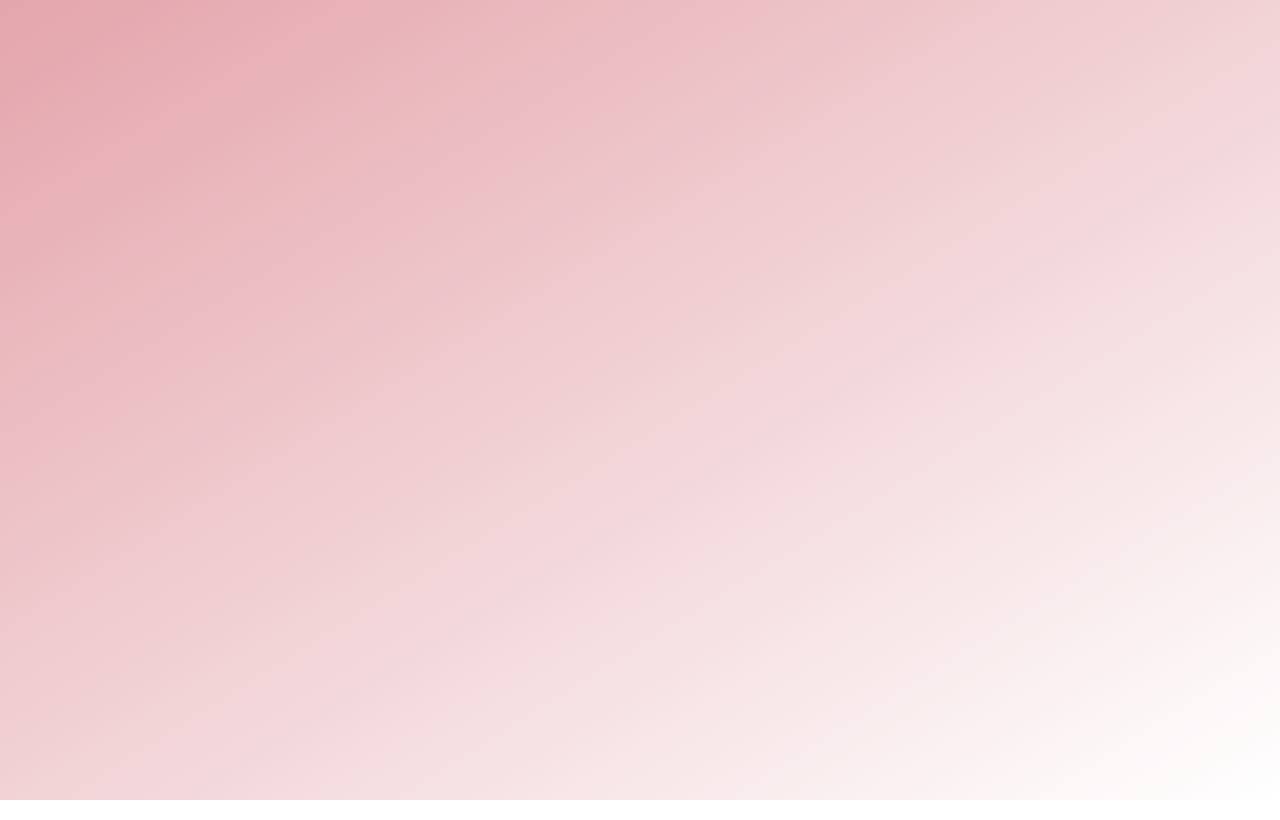
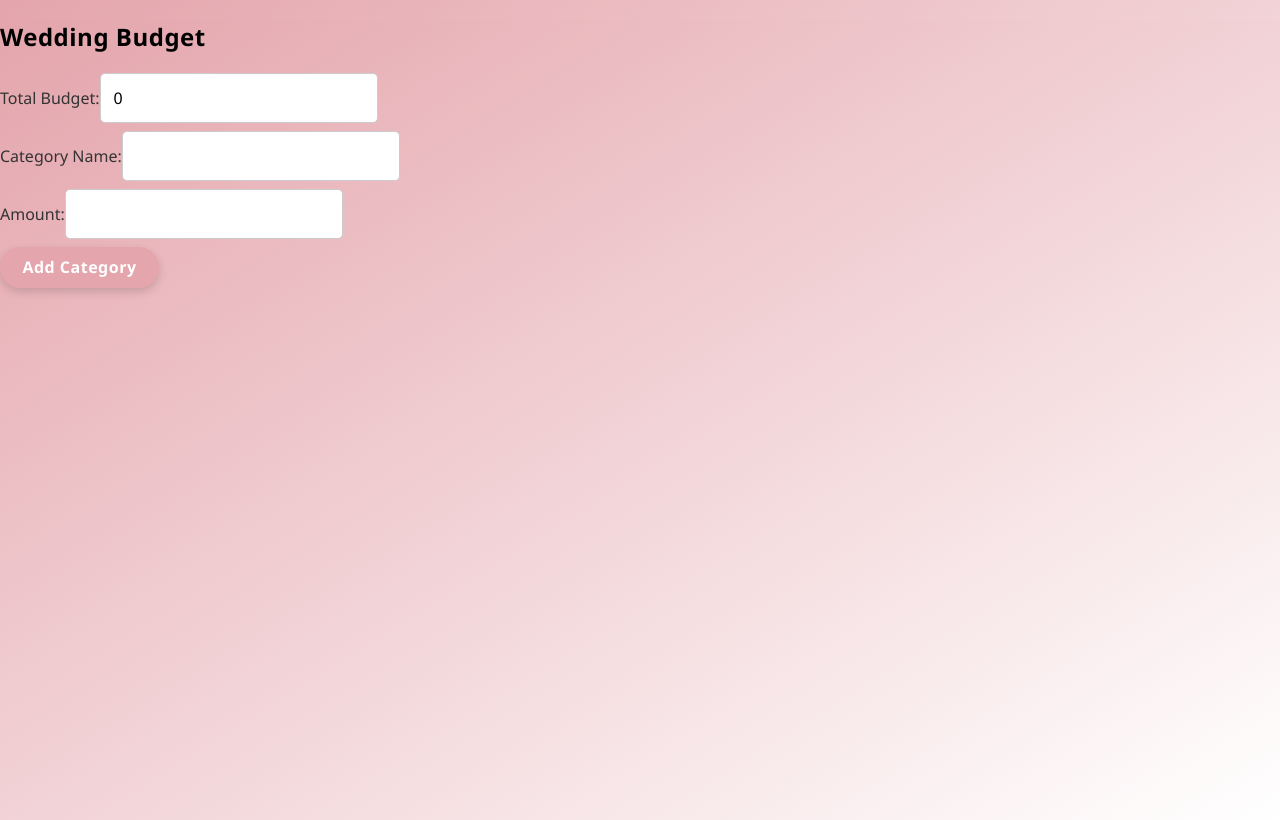
Before and after one commit to zivklein21/WeddingzAI-Front, a React (Vite) app in the folder frontend/WeddingzAIFront/: page /budget in a window 1280 px wide. Before the commit this address had no page. Built offline with nearby package versions, Linux system fonts and the light colour scheme.

Commit message:
static page

```diff
--- a/frontend/WeddingzAIFront/package.json
+++ b/frontend/WeddingzAIFront/package.json
@@ -20,6 +20,7 @@
     "react-dom": "^19.0.0",
     "react-hook-form": "^7.55.0",
     "react-router-dom": "^7.4.0",
+    "recharts": "^2.15.1",
     "zod": "^3.24.2"
   },
   "devDependencies": {
--- a/frontend/WeddingzAIFront/src/App.tsx
+++ b/frontend/WeddingzAIFront/src/App.tsx
@@ -4,6 +4,7 @@ import PrefFormPage from "./pages/PrefFormPage";
 import TodoListPage from "./pages/TodoListPage";
 import HomePage from "./pages/HomePage";
 import AuthPage from "./pages/AuthPage";
+import BudgetPage from "./pages/BudgetPage";
 
 export default function App() {
   return (
@@ -14,6 +15,7 @@ export default function App() {
         <Route path="/home" element={<HomePage />} />
         <Route path="/" element={<PrefFormPage />} />
         <Route path="/todolist" element={<TodoListPage />} />
+        <Route path="/budget" element={<BudgetPage/>} />
       </Routes>
     </BrowserRouter>
     </AuthProvider>
--- /dev/null
+++ b/frontend/WeddingzAIFront/src/pages/BudgetPage.tsx
@@ -0,0 +1,76 @@
+import React, { useState } from "react";
+import { BarChart, Bar, XAxis, YAxis, Tooltip, CartesianGrid, ResponsiveContainer } from "recharts";
+
+const BudgetPage = () => {
+    const [totalBudget, setTotalBudget] = useState<number>(0);
+    const [categories, setCategories] = useState<{ name: string; amount: number }[]>([]);
+    const [categoryName, setCategoryName] = useState<string>("");
+    const [amount, setAmount] = useState<string>("");
+
+    const handleAddCategory = () => {
+        if (categoryName && amount) {
+            setCategories([...categories, { name: categoryName, amount: parseFloat(amount) || 0 }]);
+            setCategoryName("");
+            setAmount("");
+        }
+    };
+
+    return (
+        <div className="p-6 max-w-lg mx-auto bg-white rounded-xl shadow-md space-y-4">
+            <h2 className="text-xl font-bold">Wedding Budget</h2>
+            <div>
+                <label className="block font-medium">Total Budget:</label>
+                <input
+                    type="number"
+                    value={totalBudget}
+                    onChange={(e) => setTotalBudget(parseFloat(e.target.value) || 0)}
+                    className="border p-2 w-full rounded"
+                />
+            </div>
+
+            <div>
+                <label className="block font-medium">Category Name:</label>
+                <input
+                    type="text"
+                    value={categoryName}
+                    onChange={(e) => setCategoryName(e.target.value)}
+                    className="border p-2 w-full rounded"
+                />
+            </div>
+
+            <div>
+                <label className="block font-medium">Amount:</label>
+                <input
+                    type="number"
+                    value={amount}
+                    onChange={(e) => setAmount(e.target.value)}
+                    className="border p-2 w-full rounded"
+                />
+            </div>
+
+            <button
+                onClick={handleAddCategory}
+                className="bg-blue-500 text-white px-4 py-2 rounded hover:bg-blue-600"
+            >
+                Add Category
+            </button>
+
+            {categories.length > 0 && (
+                <div className="mt-4">
+                    <h3 className="text-lg font-bold">Budget Breakdown</h3>
+                    <ResponsiveContainer width="100%" height={300}>
+                        <BarChart data={categories}>
+                            <CartesianGrid strokeDasharray="3 3" />
+                            <XAxis dataKey="name" />
+                            <YAxis />
+                            <Tooltip />
+                            <Bar dataKey="amount" fill="#8884d8" />
+                        </BarChart>
+                    </ResponsiveContainer>
+                </div>
+            )}
+        </div>
+    );
+};
+
+export default BudgetPage;
```
Also changed, not shown: 1 other file (tests, documents, lock files or other folders).
